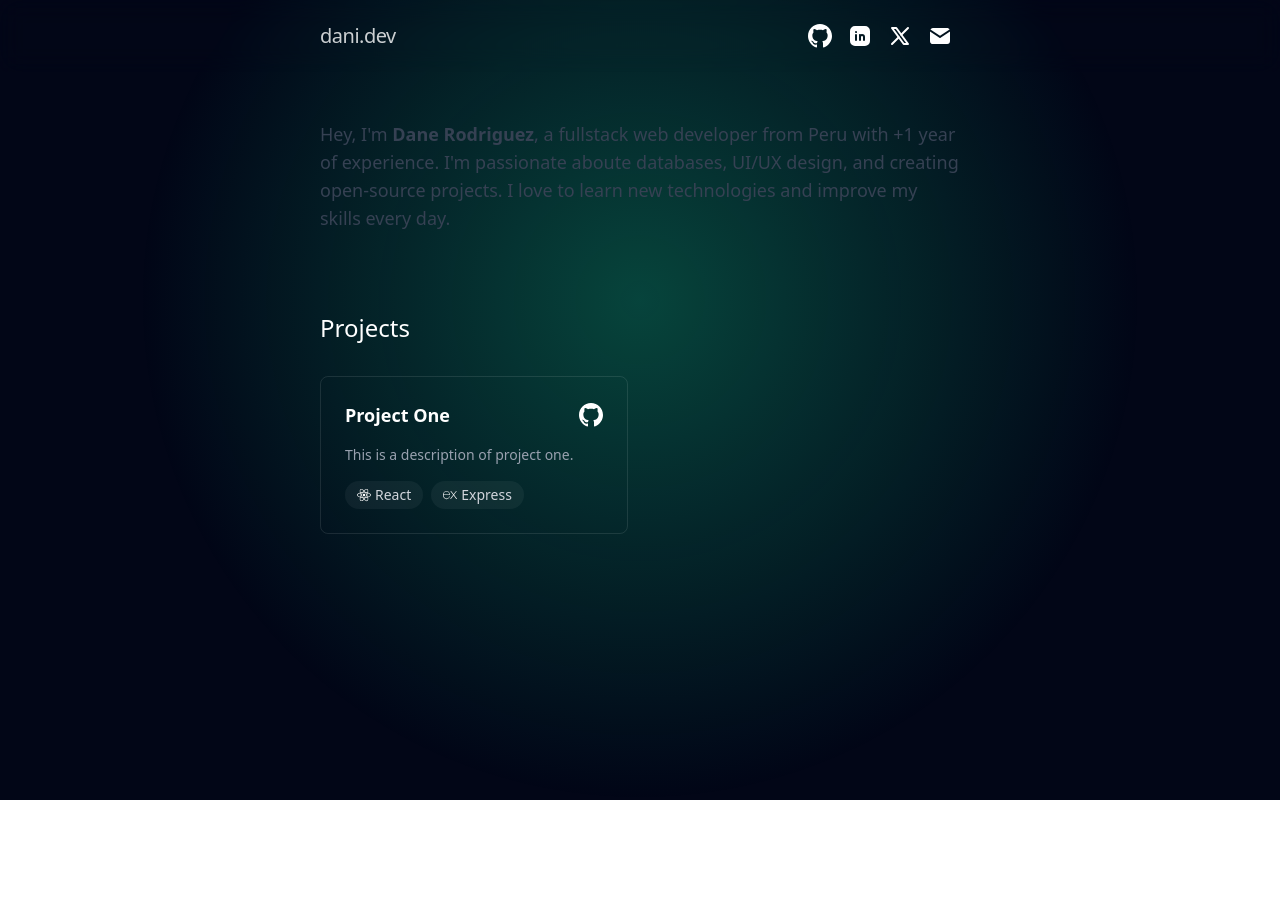
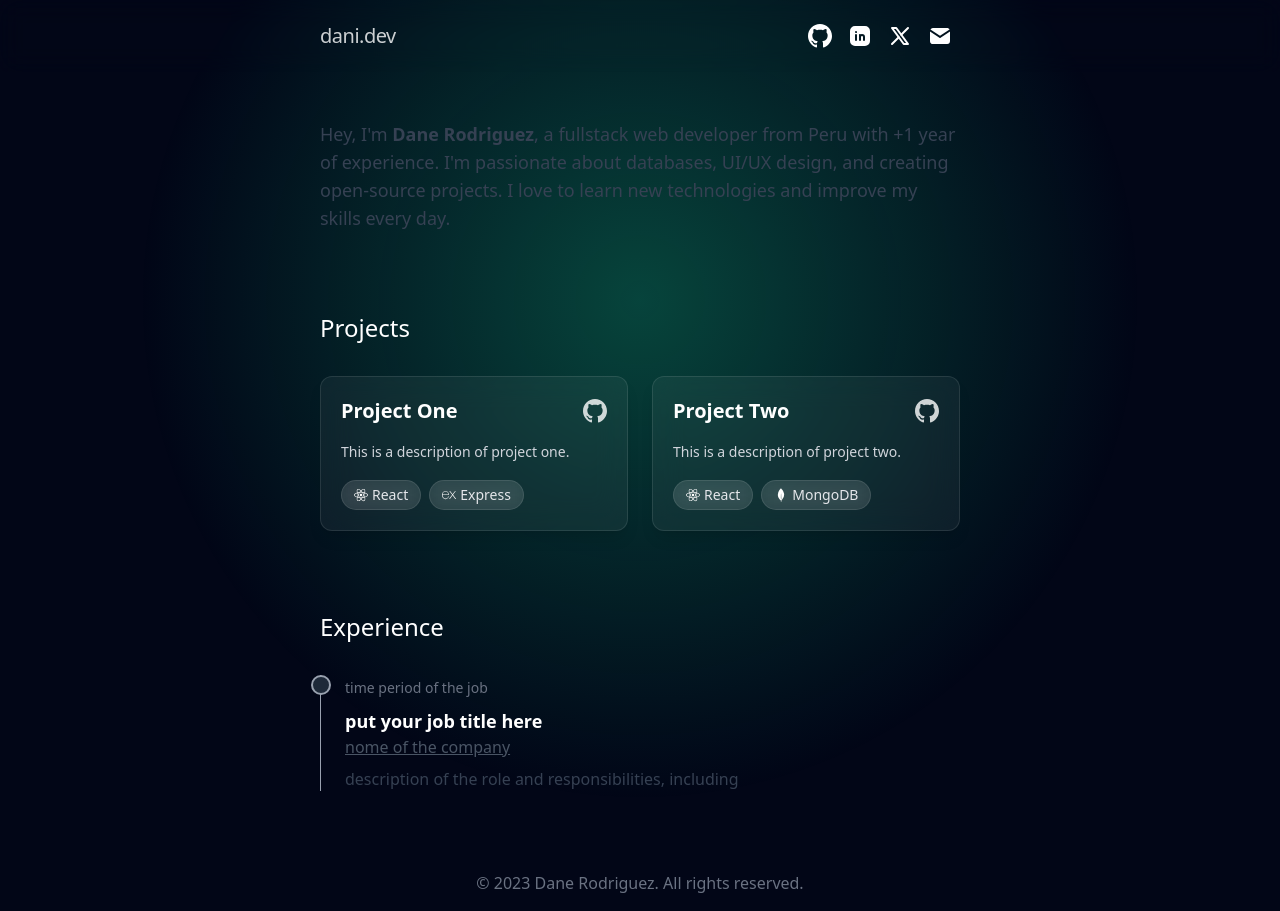
Before and after one commit to samfint/portfolio, a React (Vite) app: page / in a window 1280 px wide. Before the commit the page ends 800 px from the top, so only its background shows below. Built offline with nearby package versions, Linux system fonts and the light colour scheme.

Commit message:
actualiza el título de la página y mejora la estructura del componente App, se añadio proyectos

```diff
--- a/index.html
+++ b/index.html
@@ -5,7 +5,7 @@
     <!-- <link rel="icon" type="image/svg+xml" href="/vite.svg" /> -->
     <meta name="viewport" content="width=device-width, initial-scale=1.0" />
     <link rel="stylesheet" href="./src/style.css" />
-    <title>porfolio</title>
+    <title>Dante Rodriguez - dani.dev</title>
   </head>
   <body class="text-white">
     <div id="root"></div>
--- a/src/App.jsx
+++ b/src/App.jsx
@@ -1,17 +1,7 @@
 import Card from "./components/Card";
-import { FaReact } from "react-icons/fa";
-import { SiExpress } from "react-icons/si";
+import { projects } from "./data/projects.jsx";
 
 function App() {
-  const project = {
-    title: "Project One",
-    description: "This is a description of project one.",
-    technologies: [
-      { name: "React", icon: <FaReact /> },
-      { name: "Express", icon: <SiExpress /> },
-    ],
-    repoUrl: "",
-  };
   return (
     <>
       <div className="container mx-auto py-4 lg:px-80 md:px-10">
@@ -19,7 +9,7 @@ function App() {
           <p className="text-lg text-gray-700 dark:text-gray-300">
             Hey, I'm <span className="font-bold">Dane Rodriguez</span>, a
             fullstack web developer from Peru with +1 year of experience. I'm
-            passionate aboute databases, UI/UX design, and creating open-source
+            passionate about databases, UI/UX design, and creating open-source
             projects. I love to learn new technologies and improve my skills
             every day.
           </p>
@@ -27,14 +17,47 @@ function App() {
         <section className="mt-20">
           <h1 className="text-2xl">Projects</h1>
           <div className="grid grid-cols-1 sm:grid-cols-1 lg:grid-cols-2 gap-6 mt-8">
+            {projects.map((project, idx) => (
               <Card
+                key={idx}
                 title={project.title}
                 description={project.description}
                 technologies={project.technologies}
                 repoUrl={project.repoUrl}
               />
+            ))}
           </div>
         </section>
+        <section className="mt-20">
+          <h1 className="text-2xl mb-8">Experience</h1>
+          <div className="relative pl-6 border-l border-gray-400 dark:border-gray-600">
+            <div className="mb-8">
+              <div className="absolute -left-2.5 w-5 h-5 bg-gray-800 dark:bg-gray-300 rounded-full border-2 border-gray-400 dark:border-gray-600"></div>
+              <span className="text-sm text-gray-500 dark:text-gray-400">
+                time period of the job
+              </span>
+              <h2 className="font-bold text-lg mt-2">
+                put your job title here
+              </h2>
+              <a
+                href="https://www.gruppomaggioli.it/"
+                target="_blank"
+                rel="noopener noreferrer"
+                className="text-gray-600 dark:text-gray-300 underline"
+              >
+                nome of the company
+              </a>
+              <p className="mt-2 text-gray-700 dark:text-gray-300">
+                description of the role and responsibilities, including
+              </p>
+            </div>
+          </div>
+        </section>
+        <footer className="mt-20 text-center ">
+          <p className="text-center text-gray-500 dark:text-gray-400">
+            © 2023 Dane Rodriguez. All rights reserved.
+          </p>
+        </footer>
       </div>
     </>
   );
--- a/src/components/Card.jsx
+++ b/src/components/Card.jsx
@@ -1,56 +1,71 @@
+import { useRef, useState } from "react";
 import GithubIcon from "../icons/GithubIcon";
 
 export default function Card({ title, description, technologies, repoUrl }) {
+  const cardRef = useRef(null);
+  const [mousePos, setMousePos] = useState({ x: 0, y: 0 });
+
+  const handleMouseMove = (e) => {
+    const rect = cardRef.current.getBoundingClientRect();
+    setMousePos({
+      x: e.clientX - rect.left,
+      y: e.clientY - rect.top,
+    });
+  };
+
   return (
-    <div className="relative group rounded-lg border border-white/10 p-6 hover:border-white/30 transition-colors duration-300 overflow-hidden">
-      {/* Top border animation */}
-      <div className="absolute top-0 left-0 h-[1px] bg-gradient-to-r from-transparent via-emerald-400 to-transparent w-0 group-hover:w-full transition-all duration-700 ease-out"></div>
+    <div
+      ref={cardRef}
+      onMouseMove={handleMouseMove}
+      className="relative group rounded-xl border border-white/10 p-5 hover:border-white/30 transition-colors duration-300 overflow-hidden backdrop-blur-lg bg-white/5 shadow-lg hover:shadow-2xl"
+    >
+      {/* Animated border highlight that follows the mouse */}
+      <div
+        className="pointer-events-none absolute w-32 h-32 -translate-x-1/2 -translate-y-1/2 rounded-full border border-emerald-400/30 blur-md opacity-0 group-hover:opacity-100 transition-opacity duration-500"
+        style={{
+          top: mousePos.y,
+          left: mousePos.x,
+        }}
+      ></div>
 
-      {/* Right border animation */}
-      <div className="absolute top-0 right-0 w-[1px] bg-gradient-to-b from-transparent via-emerald-400 to-transparent h-0 group-hover:h-full transition-all duration-700 ease-out delay-150"></div>
-
-      {/* Bottom border animation */}
-      <div className="absolute bottom-0 right-0 h-[1px] bg-gradient-to-l from-transparent via-emerald-400 to-transparent w-0 group-hover:w-full transition-all duration-700 ease-out delay-300"></div>
-
-      {/* Left border animation */}
-      <div className="absolute bottom-0 left-0 w-[1px] bg-gradient-to-t from-transparent via-emerald-400 to-transparent h-0 group-hover:h-full transition-all duration-700 ease-out delay-450"></div>
-
-      {/* Card content container */}
-      <div className="space-y-4">
-        {/* Title */}
+      {/* Card content */}
+      <div className="space-y-4 relative z-10">
+        {/* Header */}
         <div className="flex items-center justify-between">
-          <a href="" className="text-lg font-semibold">
+          <a href="" className="text-xl font-bold text-white">
             {title}
           </a>
           <a
             href={repoUrl}
             target="_blank"
             rel="noopener noreferrer"
-            className="inline-flex items-center gap-2"
+            className="inline-flex items-center gap-2 text-white/80 hover:text-white transition-colors"
           >
-            <GithubIcon />
+            <GithubIcon className="w-5 h-5" />
           </a>
         </div>
 
         {/* Description */}
-        <p className="text-gray-400 text-sm line-clamp-3">{description}</p>
+        <p className="text-gray-300 text-sm leading-relaxed line-clamp-3">
+          {description}
+        </p>
 
         {/* Technologies */}
-        <div className="flex flex-wrap gap-2">
+        <div className="flex flex-wrap gap-2 cursor-pointer">
           {technologies.map((tech, index) => (
             <div
               key={index}
-              className="flex items-center gap-1 bg-white/5 px-3 py-1 rounded-full text-sm"
+              className="flex items-center gap-1 bg-white/10 px-3 py-1 rounded-full text-sm backdrop-blur-sm border border-white/10 hover:scale-105 transition-transform"
             >
               {tech.icon}
-              <span className="text-gray-300">{tech.name}</span>
+              <span className="text-gray-200">{tech.name}</span>
             </div>
           ))}
         </div>
       </div>
 
-      {/* Hover effect */}
-      <div className="absolute inset-0 -z-10 rounded-lg opacity-0 group-hover:opacity-100 transition-opacity duration-300 bg-gradient-to-t from-white/5 to-transparent"></div>
+      {/* Hover background effect */}
+      <div className="absolute inset-0 -z-10 rounded-xl opacity-0 group-hover:opacity-100 transition-opacity duration-300 bg-gradient-to-t from-white/10 to-transparent" />
     </div>
   );
 }
--- /dev/null
+++ b/src/data/projects.jsx
@@ -0,0 +1,23 @@
+import { FaReact } from "react-icons/fa";
+import { SiExpress, SiMongodb } from "react-icons/si";
+
+export const projects = [
+  {
+    title: "Project One",
+    description: "This is a description of project one.",
+    technologies: [
+      { name: "React", icon: <FaReact /> },
+      { name: "Express", icon: <SiExpress /> },
+    ],
+    repoUrl: "",
+  },
+  {
+    title: "Project Two",
+    description: "This is a description of project two.",
+    technologies: [
+      { name: "React", icon: <FaReact /> },
+      { name: "MongoDB", icon: <SiMongodb /> },
+    ],
+    repoUrl: "",
+  },
+];
```
Lines whose indentation alone changed are shown as unchanged.
